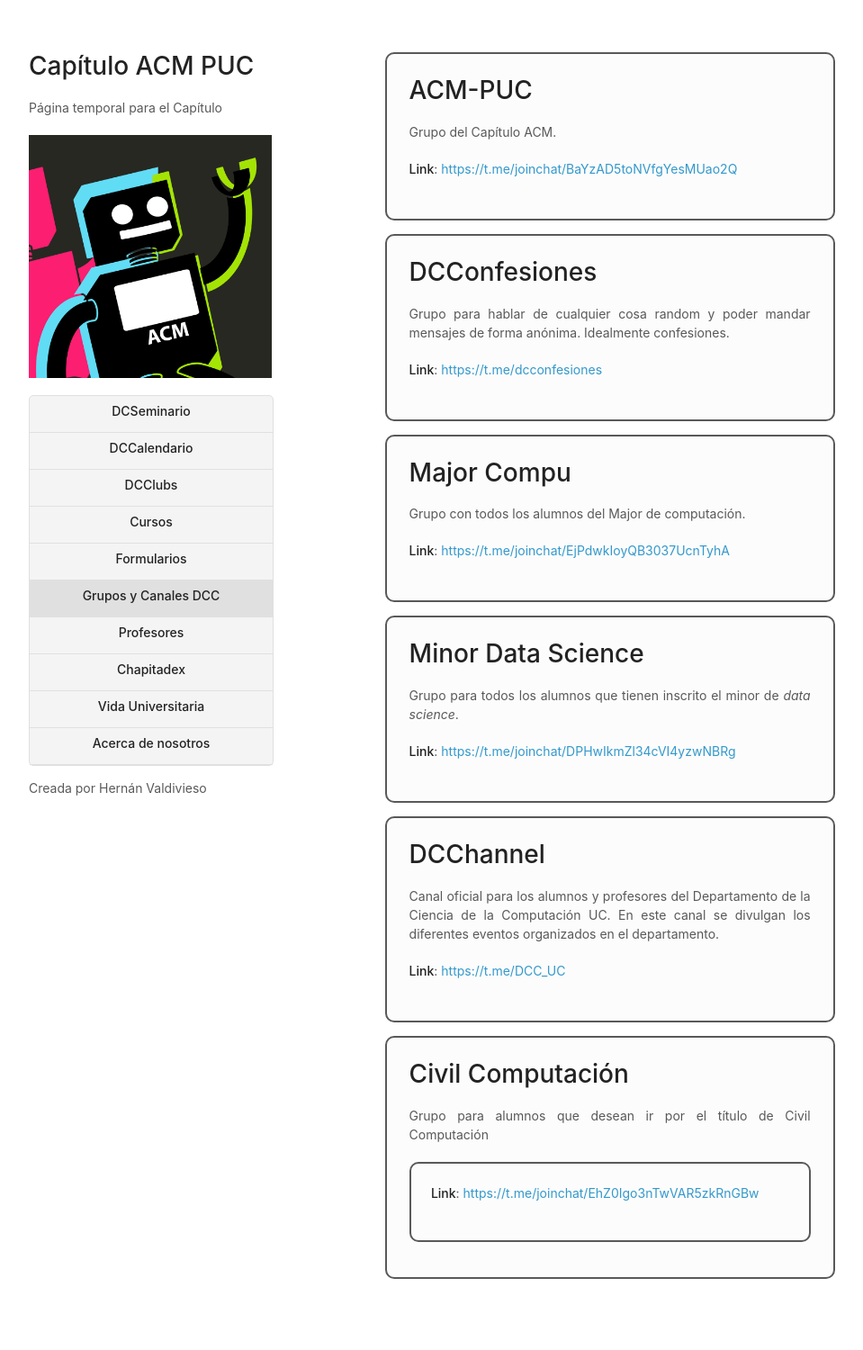
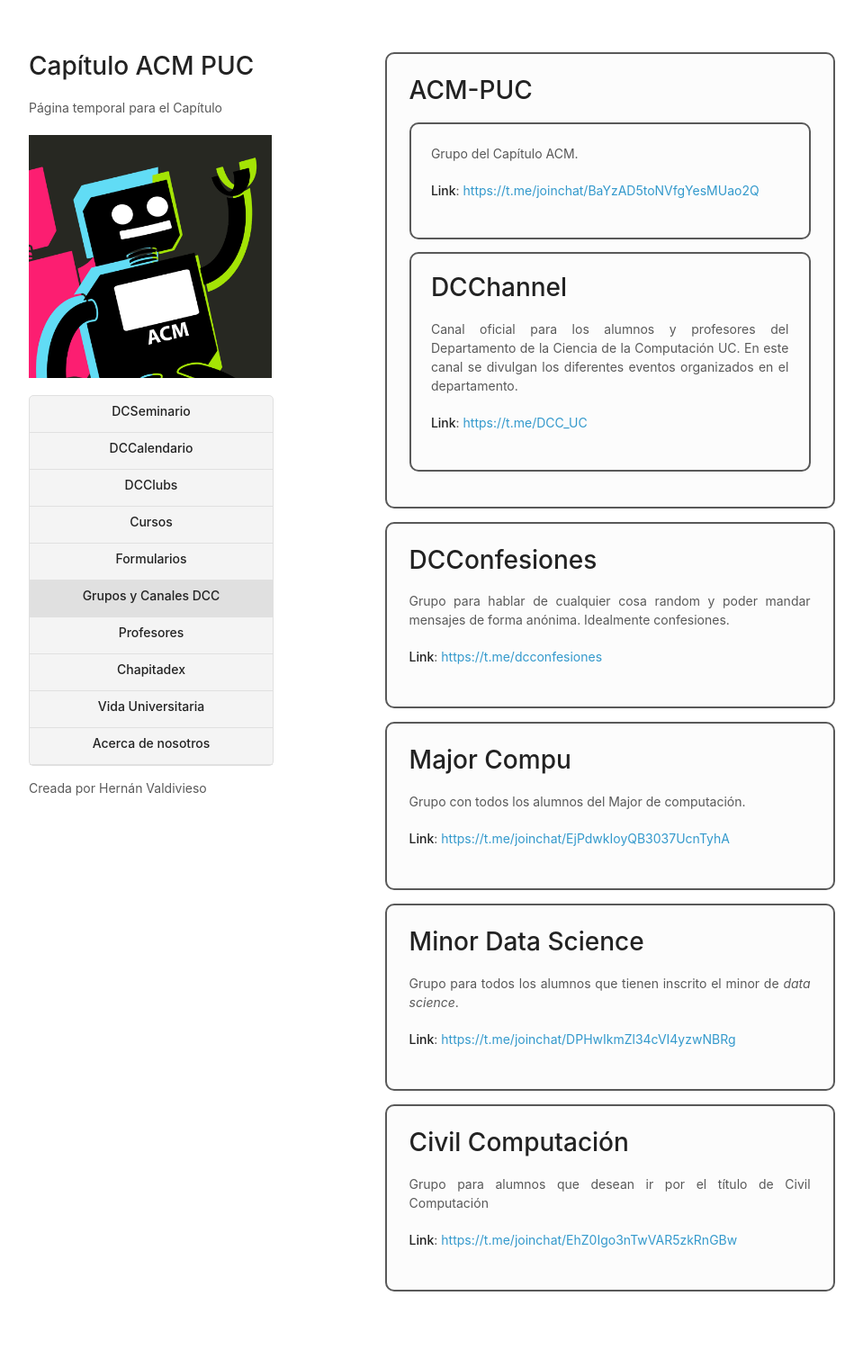
Before and after one commit to capitulo-acm-puc/capitulo-acm-puc.github.io, a Jekyll site: the page built from 6-grupos_y_canales.md, in a window 1280 px wide. Shown: the whole page at 90% size, without its empty margins (178-1137 px from the left). Built offline with Jekyll 4.4.1, drawn with Linux system fonts in a browser that asks for light colours.

Commit message:
Update 6-grupos_y_canales.md

```diff
--- a/6-grupos_y_canales.md
+++ b/6-grupos_y_canales.md
@@ -5,12 +5,28 @@ permalink: /grupos/
 
 ---
 {::options parse_block_html="true" /}
+
 <div class="grupo">
 
 # ACM-PUC
+
+<div class="grupo">
+
 Grupo del Capítulo ACM.
 
 **Link**: [https://t.me/joinchat/BaYzAD5toNVfgYesMUao2Q](https://t.me/joinchat/BaYzAD5toNVfgYesMUao2Q)
+
+</div>
+
+<div class="grupo">
+
+# DCChannel
+
+Canal oficial para los alumnos y profesores del Departamento de la Ciencia de la Computación UC. En este canal se divulgan los diferentes eventos organizados en el departamento.
+
+**Link**: [https://t.me/DCC_UC](https://t.me/DCC_UC)
+
+</div>
 
 </div>
 
@@ -42,24 +58,13 @@ Grupo para todos los alumnos que tienen inscrito el minor de _data science_.
 
 </div>
 
-<div class="grupo">
 
-# DCChannel
-
-Canal oficial para los alumnos y profesores del Departamento de la Ciencia de la Computación UC. En este canal se divulgan los diferentes eventos organizados en el departamento.
-
-**Link**: [https://t.me/DCC_UC](https://t.me/DCC_UC)
-
-</div>
 
 <div class="grupo">
 
 # Civil Computación
 Grupo para alumnos que desean ir por el título de Civil Computación
 
-<div class="grupo">
-
 **Link**: [https://t.me/joinchat/EhZ0Igo3nTwVAR5zkRnGBw](https://t.me/joinchat/EhZ0Igo3nTwVAR5zkRnGBw)
-</div>
 
 </div>
```
